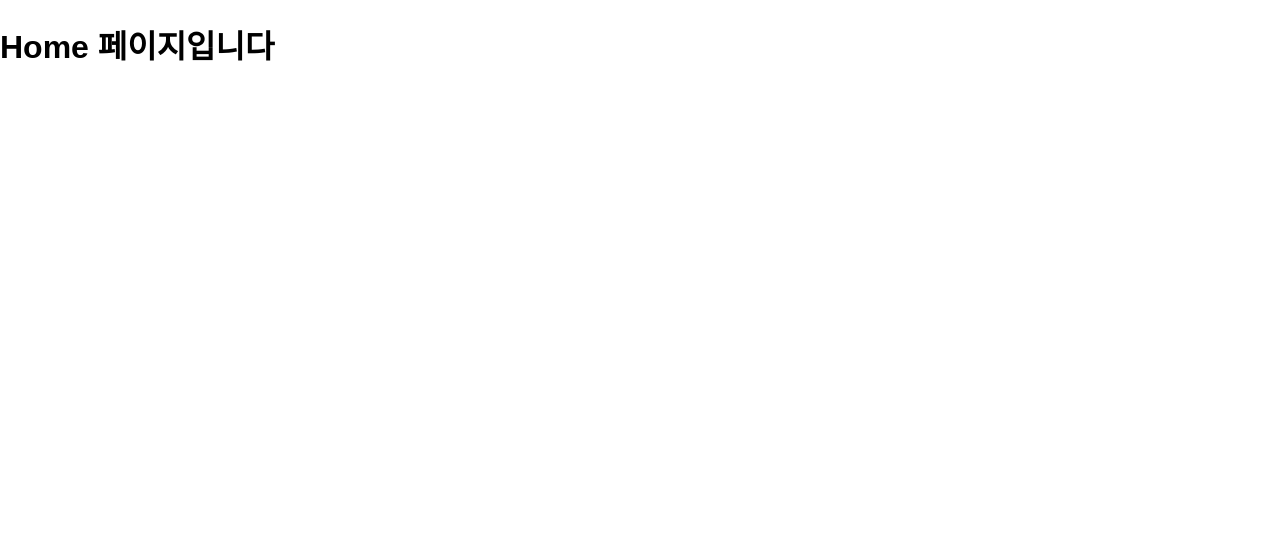
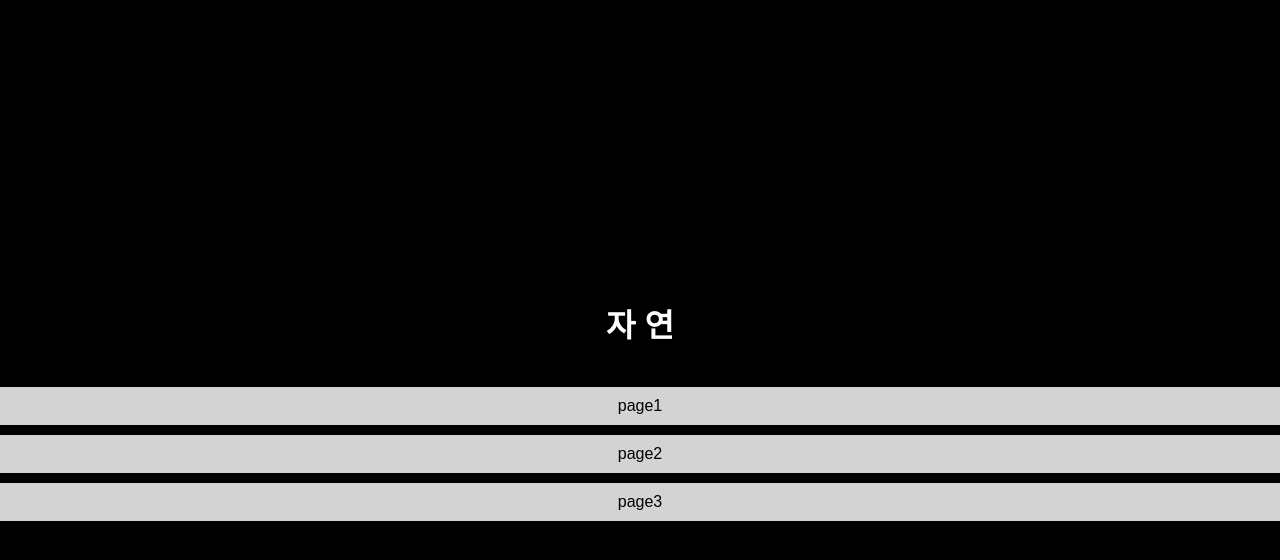
Before and after one commit to jojayeon/my_home, a React (Create React App) app in the folder my_home/: page / in a window 1280 px wide. Shown: the top 560 px of the page. Built offline with nearby package versions, Linux system fonts and the light colour scheme.

Commit message:
:art: 메인 페이지 수정, 상단 메뉴 추가

```diff
--- a/my_home/src/pages/Home.jsx
+++ b/my_home/src/pages/Home.jsx
@@ -1,7 +1,16 @@
+// src/pages/Home.jsx
+import { Link } from 'react-router-dom';
+import '../styles/Home.css'
+
 function Home() {
   return (
-    <div>
-      <h1>Home 페이지입니다</h1>
+    <div className="home-wrapper">
+      <h1>자 연</h1>
+      <div className="home-buttons">
+        <Link to="/page1">page1</Link>
+        <Link to="/page2">page2</Link>
+        <Link to="/page3">page3</Link>
+      </div>
     </div>
   );
 }
--- /dev/null
+++ b/my_home/src/styles/Home.css
@@ -0,0 +1,23 @@
+.home-wrapper {
+  background: black;
+  color: white;
+  text-align: center;
+  height: 100vh;
+  display: flex;
+  flex-direction: column;
+  justify-content: center;
+}
+
+.home-buttons {
+  display: flex;
+  flex-direction: column;
+  gap: 10px;
+  margin-top: 20px;
+}
+
+.home-buttons a {
+  background: lightgray;
+  padding: 10px 20px;
+  text-decoration: none;
+  color: black;
+}
```
